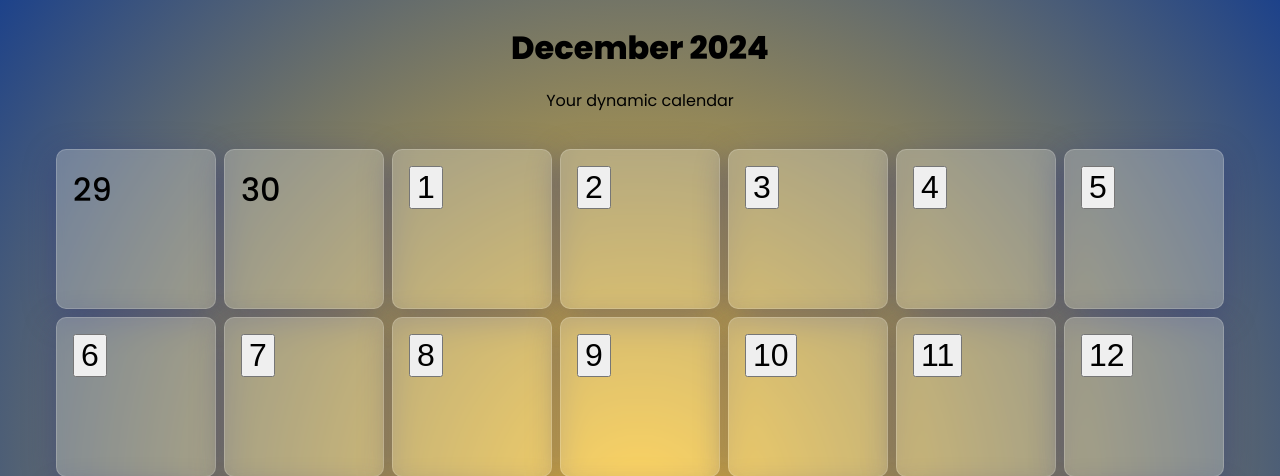
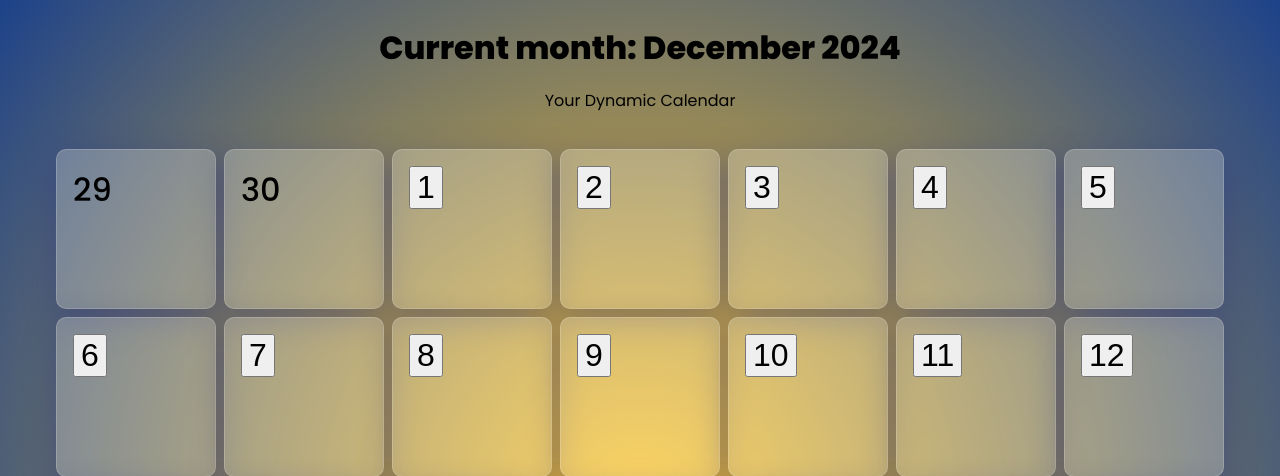
Before and after one commit to ChicoState/DynamicScheduler, a Flask app: page / in a window 1280 px wide. Shown: the top 476 px of the page. Run offline with Flask 3, Linux system fonts and the light colour scheme.

Commit message:
Update calendar.html minor changes

```diff
--- a/app/templates/calendar.html
+++ b/app/templates/calendar.html
@@ -7,18 +7,15 @@
     <link rel="stylesheet" href="../static/css/calendar.css">
 </head>
 <body>
-<h1>December 2024</h1>
-<p>Your dynamic calendar</p>
+<h1>Current month: December 2024</h1>
+<p>Your Dynamic Calendar</p>
 <ul>
-    <!-- Previous month days (if any) -->
     {% for i in range(last_month_days+1-first_day_offset, last_month_days+1) %}
     <li><time datetime="2024-11-{{ i }}">{{ i }}</time></li>
     {% endfor %}
-    <!-- Current month days -->
     {% for i in range(1, num_days+1) %}
     <li><form action="{{ pathViewDay }}?dayNum={{ i }}" method="POST"><button type="submit"><time datetime="2024-12-{{ i }}">{{ i }}</time></button></form></li>
     {% endfor %}
-    <!-- Next month days (if any) -->
     {% for i in range(1, 36-(first_day_offset+num_days)) %}
     <li><time datetime="2024-12-{{ i }}">{{ i }}</time></li>
     {% endfor %}
```
